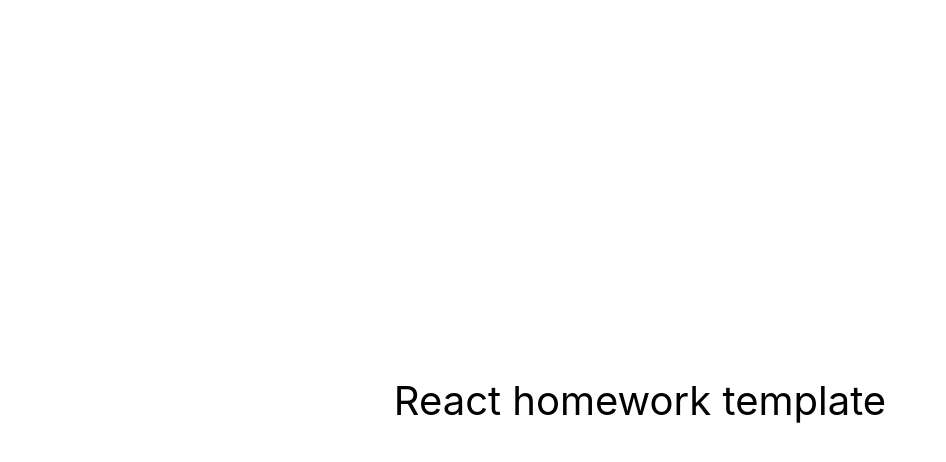
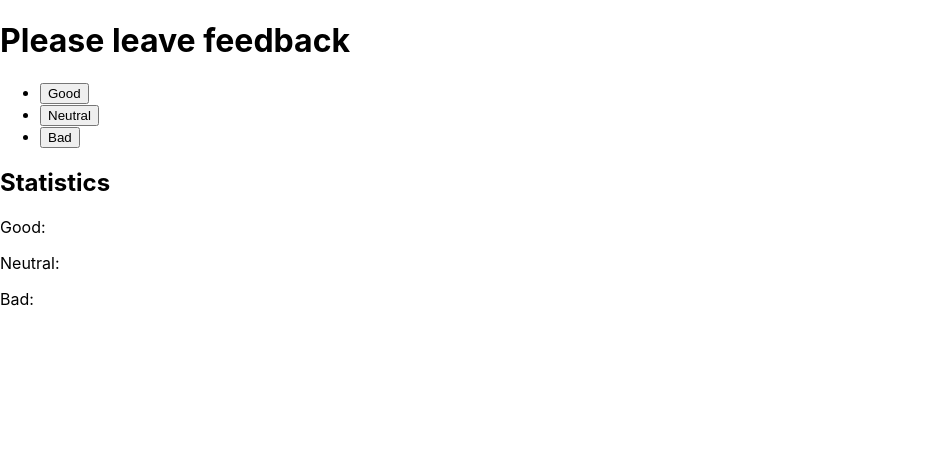
Before and after one commit to VitaliiKoshytskyi/goit-react-hw-02-feedback, a React (Create React App) app: page / in a window 1280 px wide. Shown: the top 462 px of the page, without its empty margins (0-946 px from the left). Built offline with nearby package versions, Linux system fonts and the light colour scheme.

Commit message:
initial markup

```diff
--- a/src/components/App.jsx
+++ b/src/components/App.jsx
@@ -1,16 +1,16 @@
 export const App = () => {
   return (
-    <div
-      style={{
-        height: '100vh',
-        display: 'flex',
-        justifyContent: 'center',
-        alignItems: 'center',
-        fontSize: 40,
-        color: '#010101'
-      }}
-    >
-      React homework template
+    <div>
+      <h1>Please leave feedback</h1>
+      <ul>
+        <li><button>Good</button></li>
+        <li><button>Neutral</button></li>
+        <li><button>Bad</button></li>
+      </ul>
+      <h2>Statistics</h2>
+      <p>Good:<span></span></p>
+      <p>Neutral:<span></span></p>
+      <p>Bad:<span></span></p>
     </div>
   );
 };
```
